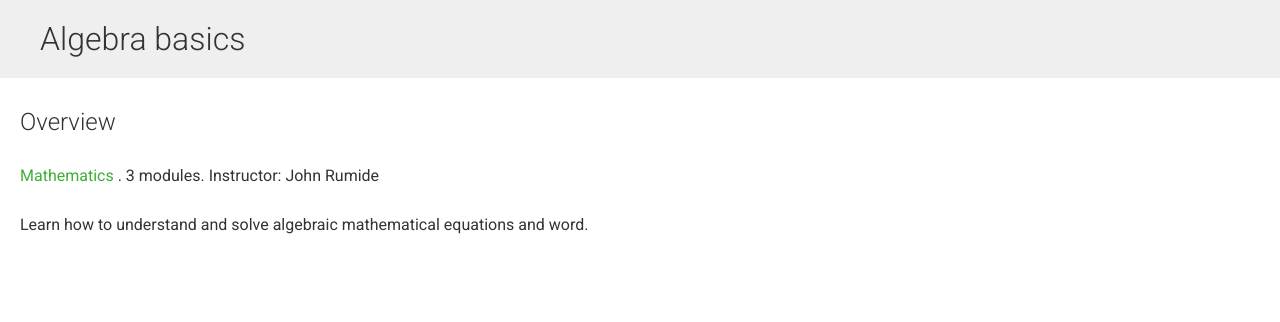
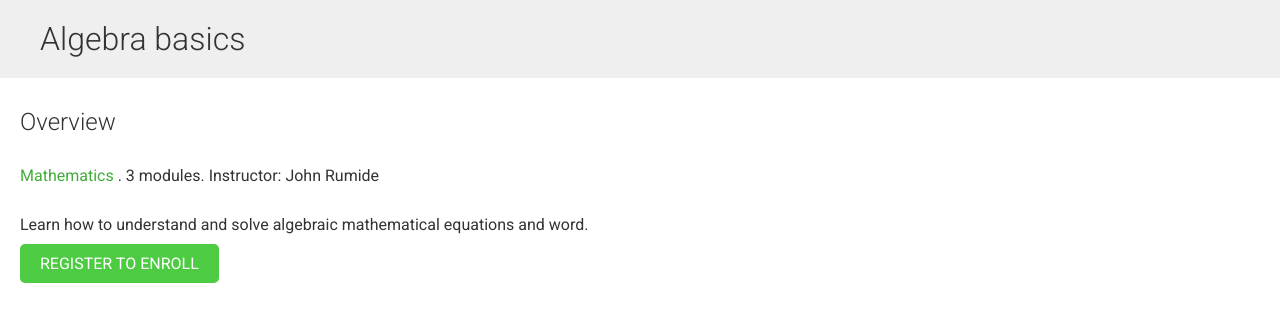
Before and after one commit to Dewale1805/1805, a Django app: a page that uses edulearn/courses/templates/courses/course/detail.html in a window 1280 px wide. Shown: the part 54-376 px from the top of the page. Run offline with Django 3.2, Linux system fonts and the light colour scheme; data comes from the database, SQL or seed files in the repository; both versions use the stored data as it was after the commit; some libraries are stand-ins or nearby versions.

Commit message:
added student enrolling functionality

```diff
--- a/edulearn/courses/models.py
+++ b/edulearn/courses/models.py
@@ -27,6 +27,9 @@ class Course(models.Model):
     slug = models.SlugField(max_length=200, unique=True)
     overview = models.TextField()
     created = models.DateTimeField(auto_now_add=True)
+    students = models.ManyToManyField(User,
+                                      related_name='courses_joined',
+                                      blank=True)
 
     class Meta:
         ordering = ['-created']
--- a/edulearn/courses/templates/courses/course/detail.html
+++ b/edulearn/courses/templates/courses/course/detail.html
@@ -17,6 +17,17 @@
                 Instructor: {{ object.owner.get_full_name }}
             </p>
             {{ object.overview|linebreaks }}
+            {% if request.user.is_authenticated %}
+                <form action="{% url 'student_enroll_course' %}" method="post">
+                    {{ enroll_form }}
+                    {% csrf_token %}
+                    <input type="submit" value="Enroll now">
+                </form>
+            {% else %}
+                <a href="{% url 'student_registration' %}" class="button">
+                    Register to enroll
+                </a>
+            {% endif %}
         </div>
     {% endwith %}
 {% endblock %}
--- a/edulearn/courses/views.py
+++ b/edulearn/courses/views.py
@@ -11,6 +11,7 @@ from django.views.generic.detail import DetailView
 from braces.views import CsrfExemptMixin, JsonRequestResponseMixin
 from .forms import ModuleFormSet
 from .models import Course, Module, Content, Subject
+from students.forms import CourseEnrollForm
 
 
 class OwnerMixin(object):
@@ -185,6 +186,11 @@ class CourseListView(TemplateResponseMixin, View):
 class CourseDetailView(DetailView):
     model = Course
     template_name = 'courses/course/detail.html'
+
+    def get_context_data(self, **kwargs):
+        context = super().get_context_data(**kwargs)
+        context['enroll_form'] = CourseEnrollForm(initial={'course': self.object})
+        return context
 # class ManageCourseView(ListView):
 #     model = Course
 #     template_name = 'courses/manage/course/list.html'
--- /dev/null
+++ b/edulearn/students/forms.py
@@ -0,0 +1,7 @@
+from django import forms
+from courses.models import Course
+
+
+class CourseEnrollForm(forms.Form):
+    course = forms.ModelChoiceField(queryset=Course.objects.all(),
+                                    widget=forms.HiddenInput)
--- a/edulearn/students/urls.py
+++ b/edulearn/students/urls.py
@@ -3,5 +3,7 @@ from . import views
 
 urlpatterns = [
     path('register/', views.StudentRegistrationView.as_view(),
-         name='student_registration')
+         name='student_registration'),
+    path('enroll-course', views.StudentEnrollCourseView.as_view(),
+         name='student_enroll_course'),
 ]
```
Also changed, not shown: edulearn/students/views.py (+16 -0 lines), edulearn/courses/migrations/0004_course_students.py (added), edulearn/db.sqlite3.
